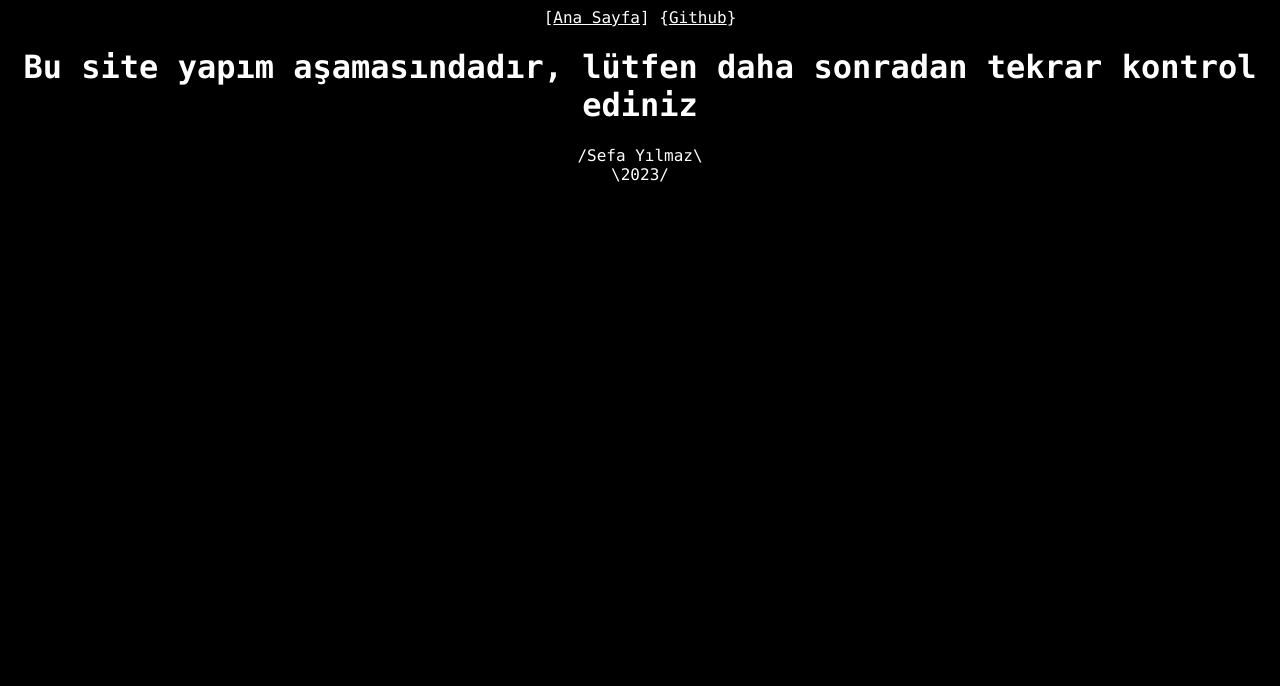
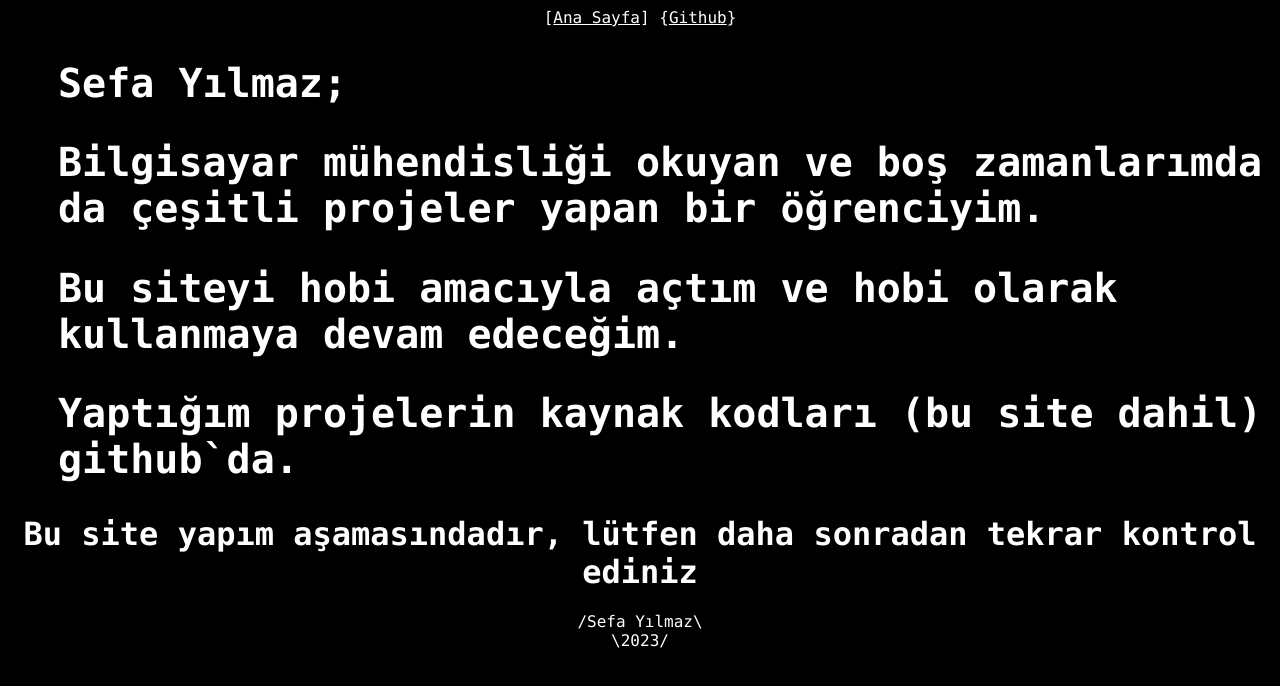
Before and after one commit to komandotayfa/website, a plain HTML site: page index.html in a window 1280 px wide. Drawn offline with Linux system fonts and the light colour scheme.

Commit message:
Add files via upload

```diff
--- a/index.html
+++ b/index.html
@@ -17,6 +17,17 @@
       </center>
     </header>
     <main>
+      <section class="infome">
+        <div>
+          <h1>Sefa Yılmaz;</h1>
+        </div>
+        <div>
+          <h2>Bilgisayar mühendisliği okuyan ve boş zamanlarımda da çeşitli projeler yapan bir öğrenciyim.<h2>
+          <h2>Bu siteyi hobi amacıyla açtım ve hobi olarak kullanmaya devam edeceğim.</h2>
+          <h2>Yaptığım projelerin kaynak kodları (bu site dahil) github`da.<h2>
+        </div>
+      </section>
+
       <center>
         <h1>Bu site yapım aşamasındadır, lütfen daha sonradan tekrar kontrol ediniz</h1>
       </center>
--- a/style.css
+++ b/style.css
@@ -9,3 +9,8 @@ body {
 .nav a:hover{
     color:lime;
 }
+.infome h1,h2{
+    font-size: 40px;
+    color:white;
+    margin-left: 50px;
+}
```
